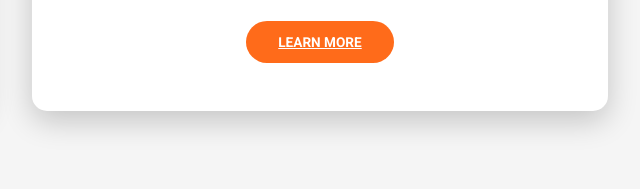
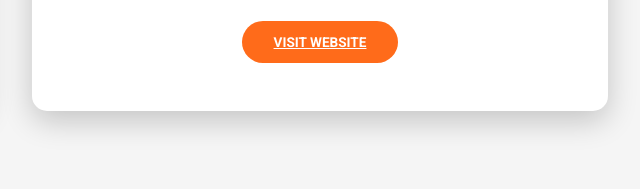
Before and after one commit to archescricketclub/arches-cricket-club, a plain HTML site: page sponsors.html in a window 1280 px wide. Shown: the part 969-1158 px from the top of the page, 632-1272 px from the left. Drawn offline with nearby package versions, Linux system fonts and the light colour scheme.

Commit message:
Update sponsors.html

```diff
--- a/sponsors.html
+++ b/sponsors.html
@@ -263,7 +263,7 @@
                     Bringing authentic Andhra cuisine to Belfast while backing
                     community cricket and local talent.
                 </p>
-                <a href="#" target="_blank">Learn More</a>
+                <a href="https://andhraparadise.sumupstore.com/" target="_blank">Visit Website</a>
             </div>
 
         </div>
```
